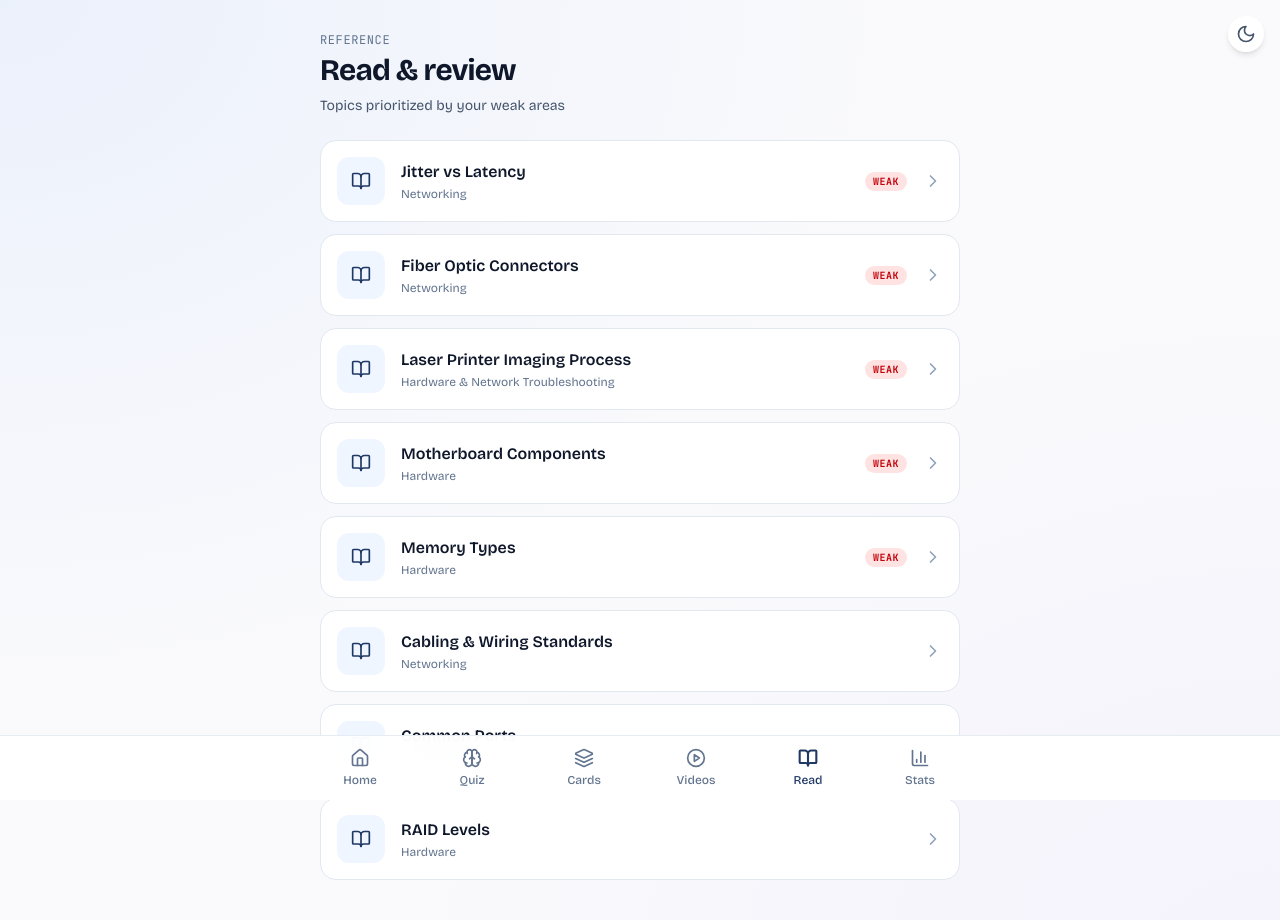
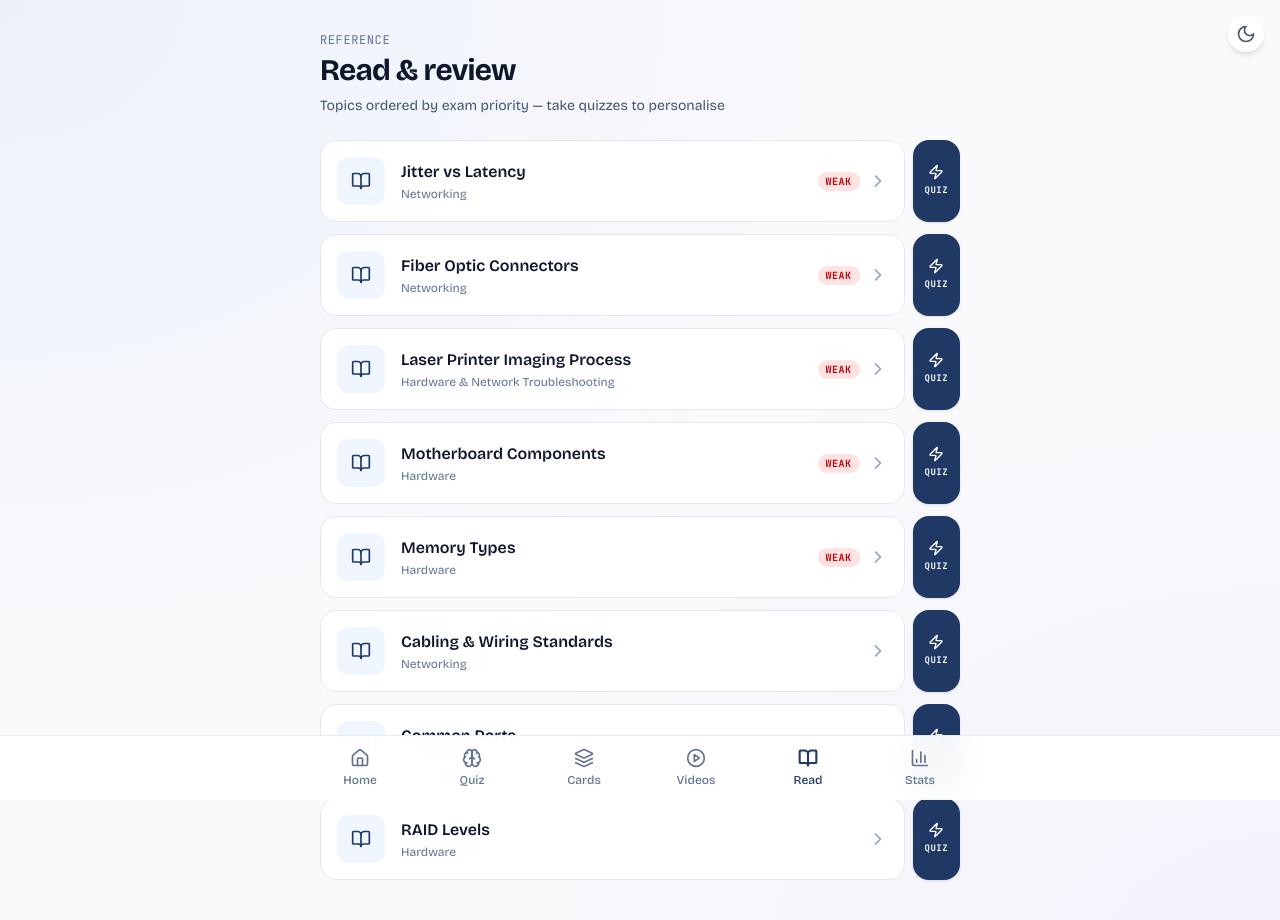
Before and after one commit to mcgillesdorce/comptiaAplus, a Next.js app: page /reference in a window 1280 px wide. Shown: the top 920 px of the page. Built offline with nearby package versions, Linux system fonts and the light colour scheme.

Commit message:
feat: reference page sorts by live quiz accuracy with per-topic Quiz button

```diff
--- a/app/reference/page.tsx
+++ b/app/reference/page.tsx
@@ -1,13 +1,49 @@
 "use client";
+import { useMemo } from "react";
 import Link from "next/link";
-import { referenceTopics } from "@/data/reference";
+import { referenceTopics, type ReferenceTopic } from "@/data/reference";
 import { DOMAINS } from "@/lib/domains";
-import { ChevronRight, BookOpen } from "lucide-react";
+import { useStudyStore } from "@/lib/store";
+import { computeWeaknessStats } from "@/lib/analytics";
+import { ChevronRight, BookOpen, Zap } from "lucide-react";
 import { cn } from "@/lib/utils";
+import type { WeaknessTag } from "@/lib/types";
+
+/** Lowest accuracy across the topic's weakness tags that have been attempted, or null if untested. */
+function topicAccuracy(
+  tags: WeaknessTag[],
+  accuracyMap: Map<WeaknessTag, number>
+): number | null {
+  const attempted = tags.filter((t) => accuracyMap.has(t));
+  if (attempted.length === 0) return null;
+  return Math.min(...attempted.map((t) => accuracyMap.get(t)!));
+}
+
+/** Urgency score — higher = should appear first. */
+function urgency(topic: ReferenceTopic, accuracyMap: Map<WeaknessTag, number>): number {
+  const acc = topicAccuracy(topic.weaknessTags, accuracyMap);
+  // Quiz data: 0% accuracy → urgency 110, 100% → urgency 10; tie-break by static priority
+  if (acc !== null) return (100 - acc) + topic.priority * 0.1;
+  // No data yet: show high-priority topics first (below quizzed topics)
+  return topic.priority * 0.1;
+}
 
 export default function ReferenceIndexPage() {
-  // Sort by priority (Gilly's weak areas first)
-  const sorted = [...referenceTopics].sort((a, b) => b.priority - a.priority);
+  const stats = useStudyStore((s) => s.questionStats);
+  const hasData = Object.keys(stats).length > 0;
+
+  const accuracyMap = useMemo(() => {
+    const map = new Map<WeaknessTag, number>();
+    for (const w of computeWeaknessStats(stats)) {
+      map.set(w.tag, w.accuracyPct);
+    }
+    return map;
+  }, [stats]);
+
+  const sorted = useMemo(
+    () => [...referenceTopics].sort((a, b) => urgency(b, accuracyMap) - urgency(a, accuracyMap)),
+    [accuracyMap]
+  );
 
   return (
     <div className="space-y-6">
@@ -18,35 +54,71 @@ export default function ReferenceIndexPage() {
         <h1 className="mt-1 text-3xl font-bold tracking-tight text-slate-900 dark:text-slate-100">
           Read & review
         </h1>
-        <p className="mt-2 text-sm text-slate-600">
-          Topics prioritized by your weak areas
+        <p className="mt-2 text-sm text-slate-600 dark:text-slate-400">
+          {hasData
+            ? "Ordered by your quiz accuracy — weakest topics first"
+            : "Topics ordered by exam priority — take quizzes to personalise"}
         </p>
       </header>
 
       <div className="space-y-3">
-        {sorted.map((topic) => (
+        {sorted.map((topic) => {
+          const acc = topicAccuracy(topic.weaknessTags, accuracyMap);
+          const quizParams = new URLSearchParams({
+            weakness: topic.weaknessTags[0],
+            n: "10",
+          }).toString();
+
+          return (
+            <div key={topic.slug} className="flex items-stretch gap-2">
               <Link
-            key={topic.slug}
                 href={`/reference/${topic.slug}`}
-            className="flex items-center gap-4 rounded-2xl border border-slate-200 bg-white p-4 transition-all active:scale-[0.99]"
+                className="flex flex-1 items-center gap-4 rounded-2xl border border-slate-200 dark:border-slate-700 bg-white dark:bg-slate-800/60 p-4 transition-all active:scale-[0.99]"
               >
-            <div className="flex h-12 w-12 flex-shrink-0 items-center justify-center rounded-xl bg-brand-50">
-              <BookOpen className="h-5 w-5 text-brand-700" />
+                <div className="flex h-12 w-12 flex-shrink-0 items-center justify-center rounded-xl bg-brand-50 dark:bg-brand-900/30">
+                  <BookOpen className="h-5 w-5 text-brand-700 dark:text-brand-400" />
                 </div>
                 <div className="flex-1 min-w-0">
-              <p className="font-semibold text-slate-900">{topic.title}</p>
-              <p className="mt-0.5 text-xs text-slate-500">
+                  <p className="font-semibold text-slate-900 dark:text-slate-100">{topic.title}</p>
+                  <p className="mt-0.5 text-xs text-slate-500 dark:text-slate-400">
                     {DOMAINS[topic.domain].name}
                   </p>
                 </div>
-            {topic.priority >= 9 && (
-              <span className="rounded-full bg-red-100 px-2 py-0.5 font-mono text-[10px] font-bold uppercase tracking-wider text-red-700">
+                <div className="flex items-center gap-2 flex-shrink-0">
+                  {acc !== null ? (
+                    <span
+                      className={cn(
+                        "rounded-full px-2 py-0.5 font-mono text-[10px] font-bold uppercase tracking-wider",
+                        acc < 60
+                          ? "bg-red-100 text-red-700 dark:bg-red-900/40 dark:text-red-300"
+                          : acc < 80
+                          ? "bg-amber-100 text-amber-700 dark:bg-amber-900/40 dark:text-amber-300"
+                          : "bg-emerald-100 text-emerald-700 dark:bg-emerald-900/40 dark:text-emerald-300"
+                      )}
+                    >
+                      {acc}%
+                    </span>
+                  ) : topic.priority >= 9 ? (
+                    <span className="rounded-full bg-red-100 dark:bg-red-900/40 px-2 py-0.5 font-mono text-[10px] font-bold uppercase tracking-wider text-red-700 dark:text-red-300">
                       Weak
                     </span>
-            )}
-            <ChevronRight className="h-5 w-5 flex-shrink-0 text-slate-400" />
+                  ) : null}
+                  <ChevronRight className="h-5 w-5 text-slate-400" />
+                </div>
               </Link>
-        ))}
+
+              {/* Quiz this topic */}
+              <Link
+                href={`/quiz/session?${quizParams}`}
+                className="flex flex-col items-center justify-center gap-1 rounded-2xl bg-brand-700 dark:bg-brand-600 px-3 text-white shadow-sm transition-all active:scale-95"
+                title="Quiz this topic"
+              >
+                <Zap className="h-4 w-4" />
+                <span className="font-mono text-[9px] font-bold uppercase tracking-wider">Quiz</span>
+              </Link>
+            </div>
+          );
+        })}
       </div>
     </div>
   );
--- a/data/reference.ts
+++ b/data/reference.ts
@@ -1,10 +1,11 @@
-import type { Domain } from "@/lib/types";
+import type { Domain, WeaknessTag } from "@/lib/types";
 
 export interface ReferenceTopic {
   slug: string;
   title: string;
   domain: Domain;
   priority: number; // higher = surfaced more prominently
+  weaknessTags: WeaknessTag[]; // mapped to quiz accuracy for live sorting
   sections: ReferenceSection[];
 }
 
@@ -30,6 +31,7 @@ export const referenceTopics: ReferenceTopic[] = [
     title: "Jitter vs Latency",
     domain: "2.0-networking",
     priority: 10,
+    weaknessTags: ["jitter-vs-latency"],
     sections: [
       {
         heading: "Why this matters to you",
@@ -63,6 +65,7 @@ export const referenceTopics: ReferenceTopic[] = [
     title: "Fiber Optic Connectors",
     domain: "2.0-networking",
     priority: 10,
+    weaknessTags: ["fiber-connectors", "smf-mmf"],
     sections: [
       {
         heading: "Why this matters to you",
@@ -96,6 +99,7 @@ export const referenceTopics: ReferenceTopic[] = [
     title: "Laser Printer Imaging Process",
     domain: "5.0-troubleshooting",
     priority: 9,
+    weaknessTags: ["imaging-process", "printer-components"],
     sections: [
       {
         heading: "The 7-step sequence",
@@ -132,6 +136,7 @@ export const referenceTopics: ReferenceTopic[] = [
     title: "Motherboard Components",
     domain: "3.0-hardware",
     priority: 9,
+    weaknessTags: ["motherboard-id", "expansion-bus", "power-8pin", "power-24pin", "psu-connectors"],
     sections: [
       {
         heading: "Component map",
@@ -174,6 +179,7 @@ export const referenceTopics: ReferenceTopic[] = [
     title: "Memory Types",
     domain: "3.0-hardware",
     priority: 9,
+    weaknessTags: ["memory-types", "cache-hierarchy", "memory-form-factors", "ddr-generations", "ddr-compat", "virtual-memory", "dual-channel", "cache-access-times"],
     sections: [
       {
         heading: "DIMM vs SODIMM",
@@ -209,6 +215,7 @@ export const referenceTopics: ReferenceTopic[] = [
     title: "Cabling & Wiring Standards",
     domain: "2.0-networking",
     priority: 8,
+    weaknessTags: ["wiring-standards", "t568a-568b-crossover", "crosstalk", "split-pair", "cat-ratings", "attenuation", "emi-shielding"],
     sections: [
       {
         heading: "Categories at a glance",
@@ -254,6 +261,7 @@ export const referenceTopics: ReferenceTopic[] = [
     title: "Common Ports",
     domain: "2.0-networking",
     priority: 8,
+    weaknessTags: ["ports"],
     sections: [
       {
         heading: "Memorize these",
@@ -287,6 +295,7 @@ export const referenceTopics: ReferenceTopic[] = [
     title: "RAID Levels",
     domain: "3.0-hardware",
     priority: 7,
+    weaknessTags: ["raid-2-drives", "raid-rebuild"],
     sections: [
       {
         heading: "Drive count is everything",
```
Lines whose indentation alone changed are shown as unchanged.
